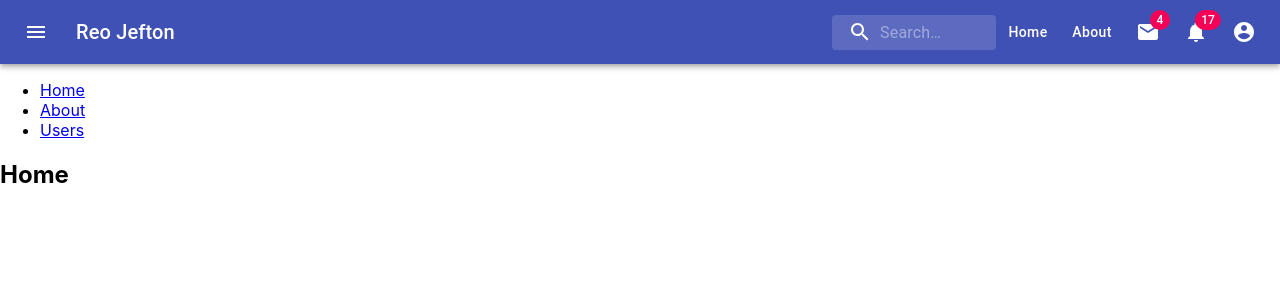
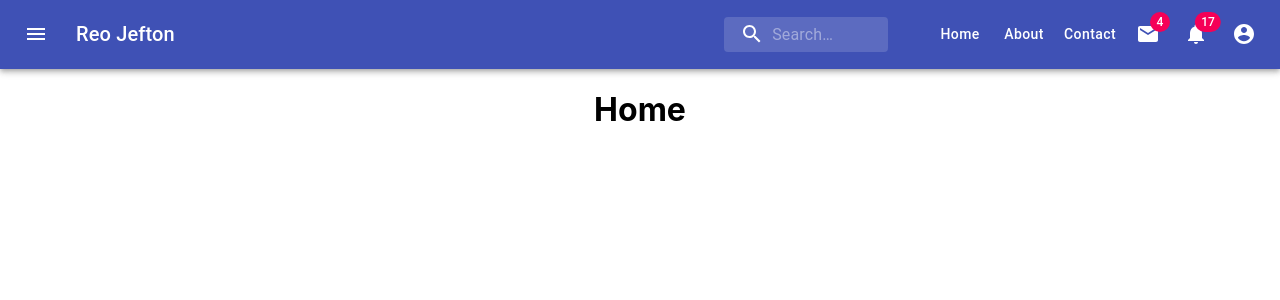
Before and after one commit to ReoJefton/react-material, a React (Create React App) app: page / in a window 1280 px wide. Shown: the top 300 px of the page. Built offline with nearby package versions, Linux system fonts and the light colour scheme.

Commit message:
Updated Routing from AppBar and added files for components

```diff
--- a/src/App.js
+++ b/src/App.js
@@ -1,5 +1,8 @@
 import './App.css';
 import AppBar from './AppBar.js';
+import Home from './Components/Home';
+import About from './Components/About';
+import Contact from './Components/Contact';
 import { BrowserRouter as Router, Switch, Route, Link } from 'react-router-dom';
 
 function App() {
@@ -7,9 +10,8 @@ function App() {
     <Router basename='/react-portfolio'>
       <div className='App'>
         <AppBar />
-      </div>
         <div>
-        <nav>
+          {/* <nav>
             <ul>
               <li>
                 <Link to='/'>Home</Link>
@@ -18,10 +20,10 @@ function App() {
                 <Link to='/about'>About</Link>
               </li>
               <li>
-              <Link to='/users'>Users</Link>
+                <Link to='/contact'>Contact</Link>
               </li>
             </ul>
-        </nav>
+          </nav> */}
 
           {/* A <Switch> looks through its children <Route>s and
            renders the first one that matches the current URL. */}
@@ -29,27 +31,28 @@ function App() {
             <Route path='/about'>
               <About />
             </Route>
-          <Route path='/users'>
-            <Users />
+            <Route path='/contact'>
+              <Contact />
             </Route>
             <Route path='/'>
               <Home />
             </Route>
           </Switch>
         </div>
+      </div>
     </Router>
   );
-  function Home() {
-    return <h2>Home</h2>;
-  }
+  // function Home() {
+  //   return <h2>Home</h2>;
+  // }
 
-  function About() {
-    return <h2>About</h2>;
-  }
+  // function About() {
+  //   return <h2>About</h2>;
+  // }
 
-  function Users() {
-    return <h2>Users</h2>;
-  }
+  // function Users() {
+  //   return <h2>Users</h2>;
+  // }
 }
 
 export default App;
--- a/src/AppBar.js
+++ b/src/AppBar.js
@@ -15,6 +15,12 @@ import MailIcon from '@material-ui/icons/Mail';
 import NotificationsIcon from '@material-ui/icons/Notifications';
 import MoreIcon from '@material-ui/icons/MoreVert';
 import Button from '@material-ui/core/Button';
+import {
+  BrowserRouter as Router,
+  Switch,
+  Route,
+  NavLink,
+} from 'react-router-dom';
 
 const useStyles = makeStyles((theme) => ({
   grow: {
@@ -68,8 +74,18 @@ const useStyles = makeStyles((theme) => ({
       },
     },
   },
+  navUL: {
+    display: 'flex',
+    justifyContent: 'space-around',
+    textAlign: 'center',
+    listStyle: 'none',
+  },
   navButton: {
     textTransform: 'unset',
+  },
+  navLink: {
+    color: 'white',
+    textDecoration: 'none',
   },
   sectionDesktop: {
     display: 'none',
@@ -197,21 +213,39 @@ export default function PrimarySearchAppBar() {
               inputProps={{ 'aria-label': 'search' }}
             />
           </div>
+
+          <nav>
+            <ul className={classes.navUL}>
+              <li>
+                <NavLink className={classes.navLink} to='/'>
                   <Button className={classes.navButton} color='inherit'>
                     Home
                   </Button>
+                </NavLink>
+              </li>
+              <li>
+                <NavLink className={classes.navLink} to='/about'>
                   <Button className={classes.navButton} color='inherit'>
                     About
                   </Button>
-          {/* <Button className={classes.navButton} color='inherit'>
-              Skills
-            </Button>
-            <Button className={classes.navButton} color='inherit'>
-              Experience
-            </Button>
+                </NavLink>
+              </li>
+              <li>
+                <NavLink className={classes.navLink} to='/contact'>
                   <Button className={classes.navButton} color='inherit'>
                     Contact
+                  </Button>
+                </NavLink>
+              </li>
+            </ul>
+          </nav>
+          {/* <Button className={classes.navButton} color='inherit' href='/'>
+            Home
+          </Button>
+          <Button className={classes.navButton} color='inherit' href='/about'>
+            About
           </Button> */}
+
           <div className={classes.sectionDesktop}>
             <IconButton aria-label='show 4 new mails' color='inherit'>
               <Badge badgeContent={4} color='secondary'>
--- /dev/null
+++ b/src/Components/About.js
@@ -0,0 +1,9 @@
+import React from 'react';
+
+export default function About() {
+  return (
+    <div>
+      <h1>About</h1>
+    </div>
+  );
+}
--- /dev/null
+++ b/src/Components/Contact.js
@@ -0,0 +1,9 @@
+import React from 'react';
+
+export default function Contact() {
+  return (
+    <div>
+      <h1>Contact</h1>
+    </div>
+  );
+}
--- /dev/null
+++ b/src/Components/Home.js
@@ -0,0 +1,9 @@
+import React from 'react';
+
+export default function Home() {
+  return (
+    <div>
+      <h1>Home</h1>
+    </div>
+  );
+}
```
Lines whose indentation alone changed are shown as unchanged.
